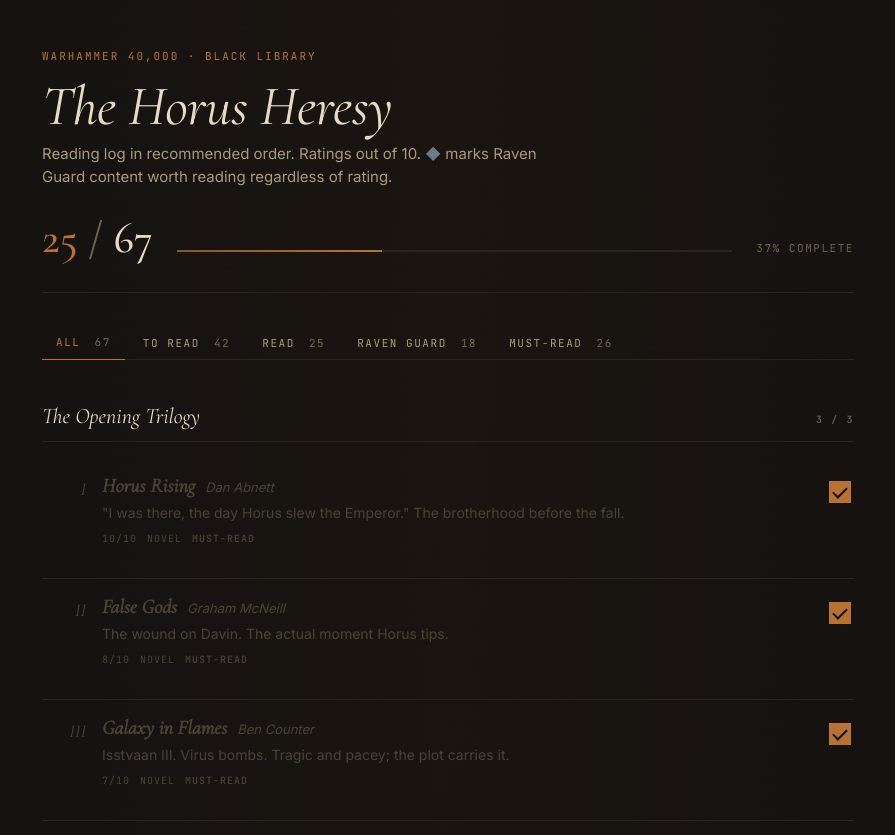
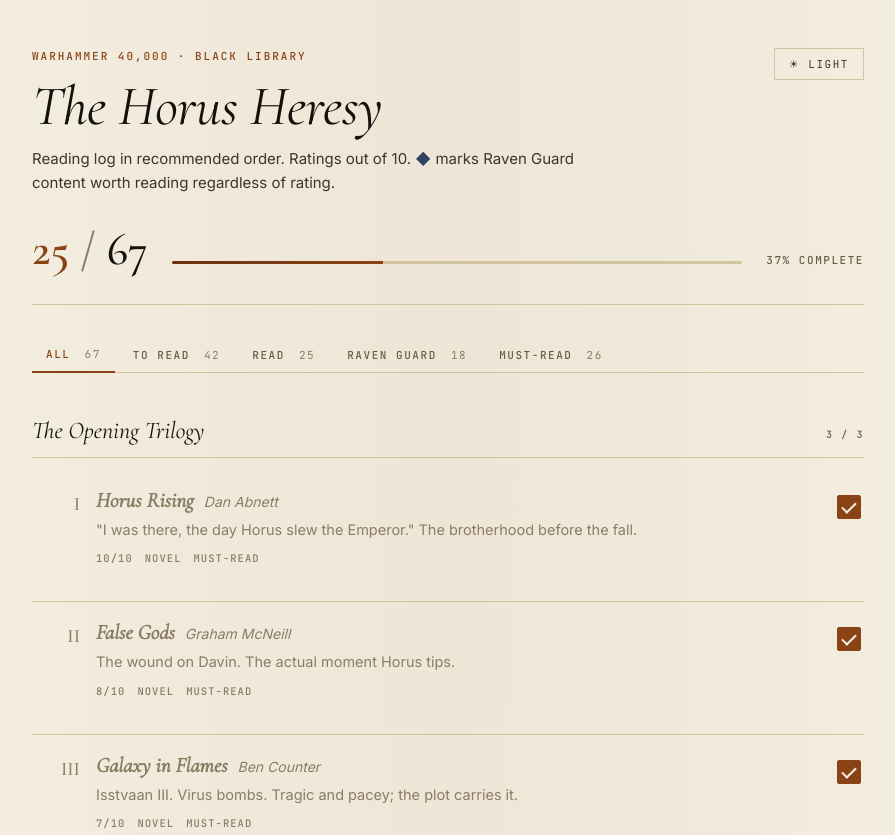
Before and after one commit to CyberSecDigestDaily/horusheresyreadingguide, a plain HTML site: page index.html in a window 1280 px wide. Shown: the top 835 px of the page, without its empty margins (192-1087 px from the left). Drawn offline with nearby package versions, Linux system fonts and the light colour scheme.

Commit message:
Add files via upload

```diff
--- a/index.html
+++ b/index.html
@@ -1,24 +1,44 @@
 <!doctype html>
-<html lang="en-GB">
+<html lang="en-GB" data-theme="dark">
 <head>
 <meta charset="utf-8" />
 <meta name="viewport" content="width=device-width, initial-scale=1" />
 <title>Horus Heresy — Reading Log</title>
 <link rel="preconnect" href="https://fonts.googleapis.com">
 <link rel="preconnect" href="https://fonts.gstatic.com" crossorigin>
-<link href="https://fonts.googleapis.com/css2?family=Cormorant+Garamond:ital,wght@0,400;0,500;0,600;0,700;1,400&family=Inter:wght@400;500;600&family=JetBrains+Mono:wght@400;500&display=swap" rel="stylesheet">
+<link href="https://fonts.googleapis.com/css2?family=Cormorant+Garamond:ital,wght@0,400;0,500;0,600;0,700;1,400&family=Inter:wght@400;500;600;700&family=JetBrains+Mono:wght@400;500&display=swap" rel="stylesheet">
 <style>
-  :root {
-    --bg: #14110f;
-    --bg-raised: #1c1815;
-    --ink: #e6dcc6;
-    --ink-dim: #a89a7c;
-    --ink-faint: #6e644f;
-    --rule: #2a241e;
-    --accent: #b87333;
-    --accent-soft: #8a5624;
-    --raven: #6d7a8a;
-    --read-tint: #4a4335;
+  /* ============================================================
+     THEMES — high contrast, WCAG AA+ on body text
+     ============================================================ */
+  :root[data-theme="dark"] {
+    --bg: #0f0d0b;
+    --bg-raised: #1a1613;
+    --ink: #f5efe0;             /* ~15:1 on bg — near white */
+    --ink-dim: #d4c9ae;         /* ~10:1 on bg — very readable blurbs */
+    --ink-meta: #a89a7c;        /* ~5:1 on bg — meta labels */
+    --ink-faint: #7a6f58;       /* dim ornamentation */
+    --rule: #3a322a;
+    --accent: #d99a4a;          /* brighter copper for dark bg */
+    --accent-soft: #a06e2f;
+    --raven: #8fb0d4;           /* brighter cornflower on dark */
+    --read-tint: #7a6f58;
+    --check-tick: #0f0d0b;
+  }
+
+  :root[data-theme="light"] {
+    --bg: #f4efe2;
+    --bg-raised: #ebe4d2;
+    --ink: #14110d;             /* ~16:1 on bg — near black */
+    --ink-dim: #3d3628;         /* ~10:1 on bg */
+    --ink-meta: #6a5d43;        /* ~5:1 on bg */
+    --ink-faint: #8a7d63;
+    --rule: #d0c4a3;
+    --accent: #8a4315;          /* dark copper — high contrast on cream */
+    --accent-soft: #6a3410;
+    --raven: #2f4160;
+    --read-tint: #8a7d63;
+    --check-tick: #f4efe2;
   }
 
   * { box-sizing: border-box; }
@@ -33,17 +53,17 @@
     line-height: 1.5;
     -webkit-font-smoothing: antialiased;
     text-rendering: optimizeLegibility;
+    transition: background 0.2s ease, color 0.2s ease;
   }
 
   body {
     background-image:
-      radial-gradient(ellipse at top, rgba(184, 115, 51, 0.04) 0%, transparent 60%),
-      radial-gradient(ellipse at bottom, rgba(109, 122, 138, 0.02) 0%, transparent 50%);
+      radial-gradient(ellipse at top, color-mix(in srgb, var(--accent) 6%, transparent) 0%, transparent 60%);
     min-height: 100vh;
   }
 
   .wrap {
-    max-width: 860px;
+    max-width: 880px;
     margin: 0 auto;
     padding: 48px 24px 96px;
   }
@@ -52,6 +72,28 @@
     border-bottom: 1px solid var(--rule);
     padding-bottom: 32px;
     margin-bottom: 32px;
+    position: relative;
+  }
+
+  .theme-toggle {
+    position: absolute;
+    top: 0;
+    right: 0;
+    background: transparent;
+    border: 1px solid var(--rule);
+    color: var(--ink-dim);
+    padding: 8px 14px;
+    font-family: 'JetBrains Mono', monospace;
+    font-size: 11px;
+    letter-spacing: 0.14em;
+    text-transform: uppercase;
+    cursor: pointer;
+    transition: color 0.15s ease, border-color 0.15s ease;
+  }
+
+  .theme-toggle:hover {
+    color: var(--accent);
+    border-color: var(--accent);
   }
 
   .eyebrow {
@@ -61,6 +103,7 @@
     text-transform: uppercase;
     color: var(--accent);
     margin-bottom: 12px;
+    font-weight: 500;
   }
 
   h1 {
@@ -69,28 +112,32 @@
     font-size: clamp(38px, 6vw, 56px);
     line-height: 1.05;
     letter-spacing: -0.01em;
-    margin: 0 0 8px;
+    margin: 0 0 12px;
     font-style: italic;
+    color: var(--ink);
   }
 
   .subtitle {
     color: var(--ink-dim);
     font-size: 15px;
-    max-width: 55ch;
+    max-width: 60ch;
     margin: 0;
+    line-height: 1.55;
   }
+
+  .subtitle .rg-dot { color: var(--raven); font-weight: 600; }
 
   .progress-block {
     display: flex;
     align-items: baseline;
     gap: 24px;
-    margin-top: 28px;
+    margin-top: 32px;
     flex-wrap: wrap;
   }
 
   .progress-num {
     font-family: 'Cormorant Garamond', Georgia, serif;
-    font-size: 44px;
+    font-size: 46px;
     font-weight: 500;
     color: var(--ink);
     line-height: 1;
@@ -99,15 +146,19 @@
   .progress-num em {
     color: var(--accent);
     font-style: normal;
+    font-weight: 600;
   }
+
+  .progress-num .sep { color: var(--ink-faint); }
 
   .progress-bar {
     flex: 1;
     min-width: 200px;
-    height: 2px;
+    height: 3px;
     background: var(--rule);
     position: relative;
     overflow: hidden;
+    border-radius: 2px;
   }
 
   .progress-bar > span {
@@ -123,7 +174,8 @@
     font-size: 11px;
     letter-spacing: 0.14em;
     text-transform: uppercase;
-    color: var(--ink-faint);
+    color: var(--ink-meta);
+    font-weight: 500;
   }
 
   .filters {
@@ -137,7 +189,7 @@
   .filters button {
     background: none;
     border: none;
-    color: var(--ink-dim);
+    color: var(--ink-meta);
     padding: 10px 14px;
     font-family: 'JetBrains Mono', monospace;
     font-size: 11px;
@@ -147,27 +199,29 @@
     position: relative;
     transition: color 0.15s ease;
     margin-bottom: -1px;
+    font-weight: 500;
   }
 
   .filters button:hover { color: var(--ink); }
 
   .filters button.active {
     color: var(--accent);
-    border-bottom: 1px solid var(--accent);
+    border-bottom: 2px solid var(--accent);
   }
 
   .filters button .count {
     color: var(--ink-faint);
     margin-left: 6px;
+    font-weight: 400;
   }
 
   .section-head {
     font-family: 'Cormorant Garamond', Georgia, serif;
     font-style: italic;
     font-weight: 500;
-    font-size: 22px;
+    font-size: 24px;
     color: var(--ink);
-    margin: 40px 0 16px;
+    margin: 40px 0 12px;
     padding-bottom: 8px;
     border-bottom: 1px solid var(--rule);
     display: flex;
@@ -182,14 +236,15 @@
     font-size: 10px;
     letter-spacing: 0.16em;
     text-transform: uppercase;
-    color: var(--ink-faint);
+    color: var(--ink-meta);
+    font-weight: 500;
   }
 
   .book {
     display: grid;
-    grid-template-columns: 44px 1fr auto;
+    grid-template-columns: 48px 1fr auto;
     gap: 16px;
-    padding: 16px 0;
+    padding: 18px 0;
     border-bottom: 1px solid var(--rule);
     align-items: start;
     transition: opacity 0.2s ease;
@@ -199,69 +254,69 @@
 
   .slot {
     font-family: 'Cormorant Garamond', Georgia, serif;
-    font-size: 18px;
-    color: var(--ink-faint);
+    font-size: 19px;
+    color: var(--ink-meta);
     padding-top: 2px;
     text-align: right;
     font-feature-settings: "onum" 1;
     font-variant-numeric: oldstyle-nums;
+    font-weight: 500;
   }
 
-  .book-body {
-    min-width: 0;
-  }
+  .book-body { min-width: 0; }
 
   .book-title-row {
     display: flex;
     align-items: baseline;
     gap: 10px;
     flex-wrap: wrap;
-    margin-bottom: 4px;
+    margin-bottom: 6px;
   }
 
   .book-title {
     font-family: 'Cormorant Garamond', Georgia, serif;
     font-weight: 600;
-    font-size: 20px;
+    font-size: 21px;
     color: var(--ink);
     line-height: 1.2;
   }
 
   .book-author {
     color: var(--ink-dim);
-    font-size: 13px;
+    font-size: 14px;
     font-style: italic;
   }
 
   .book-blurb {
     color: var(--ink-dim);
-    font-size: 14px;
-    line-height: 1.5;
+    font-size: 14.5px;
+    line-height: 1.55;
     margin-top: 4px;
   }
 
   .book-meta {
     display: flex;
-    gap: 10px;
+    gap: 12px;
     flex-wrap: wrap;
-    margin-top: 8px;
+    margin-top: 10px;
     font-family: 'JetBrains Mono', monospace;
-    font-size: 10px;
+    font-size: 10.5px;
     letter-spacing: 0.1em;
     text-transform: uppercase;
-    color: var(--ink-faint);
+    color: var(--ink-meta);
+    font-weight: 500;
   }
 
-  .book-meta .rating { color: var(--accent); }
+  .book-meta .rating { color: var(--accent); font-weight: 600; }
   .book-meta .rg {
     color: var(--raven);
     display: inline-flex;
     align-items: center;
     gap: 4px;
+    font-weight: 600;
   }
   .book-meta .rg::before { content: "◆"; font-size: 8px; }
-  .book-meta .kind { }
-  .book-meta .must { color: var(--accent); font-weight: 500; }
+  .book-meta .must { color: var(--accent); font-weight: 600; }
 
   /* checkbox */
   .check {
@@ -274,13 +329,14 @@
   .check input {
     appearance: none;
     -webkit-appearance: none;
-    width: 22px;
-    height: 22px;
-    border: 1px solid var(--ink-faint);
+    width: 24px;
+    height: 24px;
+    border: 1.5px solid var(--ink-meta);
     background: transparent;
     cursor: pointer;
     position: relative;
     transition: border-color 0.15s ease, background 0.15s ease;
+    border-radius: 2px;
   }
 
   .check input:hover { border-color: var(--accent); }
@@ -293,24 +349,29 @@
   .check input:checked::after {
     content: "";
     position: absolute;
-    left: 6px;
-    top: 2px;
+    left: 7px;
+    top: 3px;
     width: 6px;
     height: 12px;
-    border: solid var(--bg);
-    border-width: 0 2px 2px 0;
+    border: solid var(--check-tick);
+    border-width: 0 2.5px 2.5px 0;
     transform: rotate(45deg);
   }
 
-  /* read state */
-  .book.read .book-title,
-  .book.read .slot { color: var(--read-tint); font-style: italic; }
+  .check input:focus-visible {
+    outline: 2px solid var(--accent);
+    outline-offset: 2px;
+  }
+
+  /* read state — still readable, just clearly de-emphasised */
+  .book.read .book-title { color: var(--read-tint); font-style: italic; }
+  .book.read .slot { color: var(--read-tint); }
   .book.read .book-author,
-  .book.read .book-blurb,
+  .book.read .book-blurb { color: var(--read-tint); }
   .book.read .book-meta { color: var(--read-tint); }
   .book.read .book-meta .rating,
   .book.read .book-meta .rg,
-  .book.read .book-meta .must { color: var(--read-tint); }
+  .book.read .book-meta .must { color: var(--read-tint); font-weight: 500; }
 
   footer {
     margin-top: 64px;
@@ -321,16 +382,17 @@
     gap: 16px;
     flex-wrap: wrap;
     font-family: 'JetBrains Mono', monospace;
-    font-size: 10px;
+    font-size: 10.5px;
     letter-spacing: 0.14em;
     text-transform: uppercase;
-    color: var(--ink-faint);
+    color: var(--ink-meta);
+    align-items: center;
   }
 
   footer button {
     background: none;
     border: 1px solid var(--rule);
-    color: var(--ink-faint);
+    color: var(--ink-dim);
     padding: 8px 14px;
     font-family: inherit;
     font-size: inherit;
@@ -338,11 +400,12 @@
     text-transform: inherit;
     cursor: pointer;
     transition: color 0.15s ease, border-color 0.15s ease;
+    font-weight: 500;
   }
 
   footer button:hover {
     color: var(--accent);
-    border-color: var(--accent-soft);
+    border-color: var(--accent);
   }
 
   .hidden { display: none !important; }
@@ -350,19 +413,27 @@
   .empty {
     text-align: center;
     padding: 48px 0;
-    color: var(--ink-faint);
+    color: var(--ink-meta);
     font-style: italic;
     font-family: 'Cormorant Garamond', serif;
-    font-size: 18px;
+    font-size: 20px;
   }
 
   @media (max-width: 600px) {
     .wrap { padding: 32px 18px 64px; }
-    .book { grid-template-columns: 32px 1fr auto; gap: 12px; padding: 14px 0; }
-    .slot { font-size: 15px; }
-    .book-title { font-size: 17px; }
-    .book-blurb { font-size: 13px; }
+    .theme-toggle { position: static; margin-bottom: 16px; }
+    .book { grid-template-columns: 34px 1fr auto; gap: 12px; padding: 16px 0; }
+    .slot { font-size: 16px; }
+    .book-title { font-size: 18px; }
+    .book-blurb { font-size: 13.5px; }
     h1 { font-size: 38px; }
+  }
+
+  @media (prefers-reduced-motion: reduce) {
+    *, *::before, *::after {
+      animation-duration: 0.01ms !important;
+      transition-duration: 0.01ms !important;
+    }
   }
 </style>
 </head>
@@ -370,12 +441,13 @@
 <div class="wrap">
 
   <header>
+    <button class="theme-toggle" id="theme-toggle" aria-label="Toggle theme">☾ Dark</button>
     <div class="eyebrow">Warhammer 40,000 · Black Library</div>
     <h1>The Horus Heresy</h1>
-    <p class="subtitle">Reading log in recommended order. Ratings out of 10. <span style="color:var(--raven)">◆</span> marks Raven Guard content worth reading regardless of rating.</p>
+    <p class="subtitle">Reading log in recommended order. Ratings out of 10. <span class="rg-dot">◆</span> marks Raven Guard content worth reading regardless of rating.</p>
 
     <div class="progress-block">
-      <div class="progress-num"><em id="progress-count">0</em> <span style="color:var(--ink-faint)">/</span> <span id="progress-total">0</span></div>
+      <div class="progress-num"><em id="progress-count">0</em> <span class="sep">/</span> <span id="progress-total">0</span></div>
       <div class="progress-bar"><span id="progress-fill"></span></div>
       <div class="progress-label" id="progress-pct">0% complete</div>
     </div>
@@ -405,19 +477,35 @@
 
 <script>
 // ============================================================
+// Theme handling
+// ============================================================
+const THEME_KEY = 'hh-theme';
+function applyTheme(t) {
+  document.documentElement.setAttribute('data-theme', t);
+  const btn = document.getElementById('theme-toggle');
+  btn.textContent = t === 'dark' ? '☾ Dark' : '☀ Light';
+  try { localStorage.setItem(THEME_KEY, t); } catch {}
+}
+(function initTheme(){
+  let saved = null;
+  try { saved = localStorage.getItem(THEME_KEY); } catch {}
+  if (saved) return applyTheme(saved);
+  const prefersLight = window.matchMedia && window.matchMedia('(prefers-color-scheme: light)').matches;
+  applyTheme(prefersLight ? 'light' : 'dark');
+})();
+document.getElementById('theme-toggle').addEventListener('click', () => {
+  const cur = document.documentElement.getAttribute('data-theme');
+  applyTheme(cur === 'dark' ? 'light' : 'dark');
+});
+
+// ============================================================
 // Horus Heresy reading data
-// slot: series number (I-LIV) or SoT-N or A (novella/anthology inline)
-// section: grouping for headers
-// rg: raven guard content flag
-// must: must-read
 // ============================================================
 const BOOKS = [
-  // OPENING TRILOGY
   { slot: "I", title: "Horus Rising", author: "Dan Abnett", rating: 10, kind: "Novel", section: "The Opening Trilogy", must: true, blurb: "\"I was there, the day Horus slew the Emperor.\" The brotherhood before the fall." },
   { slot: "II", title: "False Gods", author: "Graham McNeill", rating: 8, kind: "Novel", section: "The Opening Trilogy", must: true, blurb: "The wound on Davin. The actual moment Horus tips." },
   { slot: "III", title: "Galaxy in Flames", author: "Ben Counter", rating: 7, kind: "Novel", section: "The Opening Trilogy", must: true, blurb: "Isstvaan III. Virus bombs. Tragic and pacey; the plot carries it." },
 
-  // DROPSITE ERA
   { slot: "IV", title: "The Flight of the Eisenstein", author: "James Swallow", rating: 8, kind: "Novel", section: "The Dropsite Era", must: true, blurb: "Garro smuggling the warning to Terra. Reads like a thriller." },
   { slot: "V", title: "Fulgrim", author: "Graham McNeill", rating: 7, kind: "Novel", section: "The Dropsite Era", blurb: "Dropsite Massacre. Ferrus Manus's head hits the floor here. Slow middle, crucial events." },
   { slot: "VI", title: "Descent of Angels", author: "Mitchel Scanlon", rating: 4, kind: "Novel", section: "The Dropsite Era", blurb: "Dark Angel origin on Caliban. Feudal, slow, skippable." },
@@ -426,7 +514,6 @@
   { slot: "IX", title: "Mechanicum", author: "Graham McNeill", rating: 7, kind: "Novel", section: "The Dropsite Era", blurb: "Martian civil war. Skippable but solid." },
   { slot: "X", title: "Tales of Heresy", author: "Various", rating: 8, kind: "Anthology", section: "The Dropsite Era", blurb: "Read for Blood Games, The Last Church, After Desh'ea. Kharn meets Angron here." },
 
-  // SECOND WAVE
   { slot: "XI", title: "Fallen Angels", author: "Mike Lee", rating: 4, kind: "Novel", section: "The Second Wave", blurb: "Skip unless you're following the Dark Angels arc." },
   { slot: "XII", title: "A Thousand Sons", author: "Graham McNeill", rating: 9, kind: "Novel", section: "The Second Wave", must: true, blurb: "Magnus's tragedy. Pair immediately with Prospero Burns." },
   { slot: "XV", title: "Prospero Burns", author: "Dan Abnett", rating: 9, kind: "Novel", section: "The Second Wave", must: true, blurb: "Same event, Space Wolves POV. Anthropological, strange, brilliant." },
@@ -435,11 +522,9 @@
   { slot: "XVI", title: "Age of Darkness", author: "Various", rating: 7, kind: "Anthology", section: "The Second Wave", rg: true, blurb: "Read for The Face of Treachery (first post-Isstvaan Raven Guard) and Abnett/ADB shorts." },
   { slot: "XVII", title: "The Outcast Dead", author: "Graham McNeill", rating: 6, kind: "Novel", section: "The Second Wave", blurb: "Traitor marines trapped on Terra when the news breaks." },
 
-  // RAVEN GUARD BLOCK
   { slot: "★", title: "Raven's Flight", author: "Gav Thorpe", rating: 8, kind: "Audio drama", section: "Raven Guard Detour", rg: true, blurb: "Corax's escape from Isstvaan V. Also included in Shadows of Treachery." },
   { slot: "XVIII", title: "Deliverance Lost", author: "Gav Thorpe", rating: 7, kind: "Novel", section: "Raven Guard Detour", rg: true, blurb: "The primary Raven Guard novel. Corax returns to Deliverance with Emperor's gene-tech; Alpha Legion has its fingers everywhere." },
 
-  // CALTH
   { slot: "XIX", title: "Know No Fear", author: "Dan Abnett", rating: 10, kind: "Novel", section: "Calth & Shadow Crusade", must: true, blurb: "The Battle of Calth. Minute-by-minute. Abnett's best structural experiment." },
   { slot: "XX", title: "The Primarchs", author: "Various", rating: 6, kind: "Anthology", section: "Calth & Shadow Crusade", blurb: "Read for The Reflection Crack'd (ADB) and Feat of Iron (Wraight)." },
   { slot: "XXI", title: "Fear to Tread", author: "James Swallow", rating: 7, kind: "Novel", section: "Calth & Shadow Crusade", blurb: "Blood Angels at Signus Prime. Sanguinius vs a greater daemon." },
@@ -448,7 +533,6 @@
   { slot: "XXIV", title: "Betrayer", author: "Aaron Dembski-Bowden", rating: 10, kind: "Novel", section: "Calth & Shadow Crusade", must: true, blurb: "Angron and Lorgar tearing Ultramar apart. Top-three book in the series." },
   { slot: "XXV", title: "Mark of Calth", author: "Various", rating: 6, kind: "Anthology", section: "Calth & Shadow Crusade", blurb: "Calth aftermath shorts. Skippable, couple of decent ones." },
 
-  // MIDDLE / IMPERIUM SECUNDUS
   { slot: "XXVI", title: "Vulkan Lives", author: "Nick Kyme", rating: 5, kind: "Novel", section: "Imperium Secundus & the Long Middle", blurb: "Curze torturing Vulkan for 400 pages. Skippable." },
   { slot: "XXVII", title: "The Unremembered Empire", author: "Dan Abnett", rating: 8, kind: "Novel", section: "Imperium Secundus & the Long Middle", rg: true, must: true, blurb: "Guilliman builds a second Imperium; lost primarchs arrive — including Corax." },
   { slot: "XXVIII", title: "Scars", author: "Chris Wraight", rating: 9, kind: "Novel", section: "Imperium Secundus & the Long Middle", rg: true, blurb: "The White Scars book everyone sleeps on. Wraight is quietly one of the series' best." },
@@ -464,7 +548,6 @@
   { slot: "XXXVIII", title: "Angels of Caliban", author: "Gav Thorpe", rating: 7, kind: "Novel", section: "Imperium Secundus & the Long Middle", rg: true, must: true, blurb: "Imperium Secundus concludes. Corax makes a defining decision." },
   { slot: "XXXIX", title: "Praetorian of Dorn", author: "John French", rating: 9, kind: "Novel", section: "Imperium Secundus & the Long Middle", must: true, blurb: "Alpha Legion vs Imperial Fists on Terra. Huge end-reveal." },
 
-  // LATE HERESY
   { slot: "XL", title: "Corax", author: "Gav Thorpe", rating: 7, kind: "Anthology", section: "The Road to Terra", rg: true, must: true, blurb: "The Raven Guard anthology: Soulforge, Ravenlord, Weregeld, shorts. Your primary RG volume." },
   { slot: "XLI", title: "The Master of Mankind", author: "Aaron Dembski-Bowden", rating: 9, kind: "Novel", section: "The Road to Terra", must: true, blurb: "The Emperor fighting the War in the Webway. Reframes everything." },
   { slot: "XLII", title: "Garro", author: "James Swallow", rating: 8, kind: "Novel", section: "The Road to Terra", blurb: "Collected Garro audio dramas. If you liked Eisenstein, you'll love this." },
@@ -481,7 +564,6 @@
   { slot: "LIII", title: "Titandeath", author: "Guy Haley", rating: 6, kind: "Novel", section: "The Road to Terra", blurb: "The Beta-Garmon titan war. Concept better than execution." },
   { slot: "LIV", title: "The Buried Dagger", author: "James Swallow", rating: 7, kind: "Novel", section: "The Road to Terra", blurb: "Mortarion's fall and Garro's final chapter. Better than its reputation." },
 
-  // SIEGE OF TERRA
   { slot: "SoT 1", title: "The Solar War", author: "John French", rating: 8, kind: "Novel", section: "The Siege of Terra", must: true, blurb: "Horus breaches the Sol system. Void war, desperate defences." },
   { slot: "★", title: "Sons of the Selenar", author: "Graham McNeill", rating: 7, kind: "Novella", section: "The Siege of Terra", rg: true, blurb: "Raven Guard-led recovery mission on the moon. Between SoT 1 and SoT 2." },
   { slot: "SoT 2", title: "The Lost and the Damned", author: "Guy Haley", rating: 8, kind: "Novel", section: "The Siege of Terra", must: true, blurb: "Siege begins properly. Horus's forces hit the walls." },
@@ -515,8 +597,6 @@
 let state = loadState();
 let currentFilter = 'all';
 
-// pre-mark books the user has already listened to (from Audible library screenshot)
-// only runs on first load / when state is completely empty
 const PRE_READ = [
   "Horus Rising","False Gods","Galaxy in Flames","The Flight of the Eisenstein",
   "Fulgrim","Legion","Mechanicum","Tales of Heresy","A Thousand Sons","Prospero Burns",
@@ -557,7 +637,7 @@
   document.getElementById('empty').classList.add('hidden');
 
   let currentSection = null;
-  visible.forEach((b, idx) => {
+  visible.forEach(b => {
     if (b.section !== currentSection) {
       currentSection = b.section;
       const h = document.createElement('h2');
@@ -592,7 +672,6 @@
     root.appendChild(row);
   });
 
-  // wire up checkboxes
   root.querySelectorAll('input[type=checkbox]').forEach(cb => {
     cb.addEventListener('change', e => {
       const title = e.target.dataset.title;
@@ -644,7 +723,6 @@
   const unread = BOOKS.filter(b => !state[keyOf(b)]).map(b => `[ ] ${b.slot} · ${b.title} — ${b.author}`);
   const text = `HORUS HERESY — READING LOG\n\nRead (${read.length}):\n${read.join('\n')}\n\nTo read (${unread.length}):\n${unread.join('\n')}`;
   navigator.clipboard?.writeText(text).then(() => alert('Copied to clipboard.'), () => {
-    // fallback
     const w = window.open('', '_blank');
     w.document.write('<pre>' + text.replace(/</g,'&lt;') + '</pre>');
   });
```
